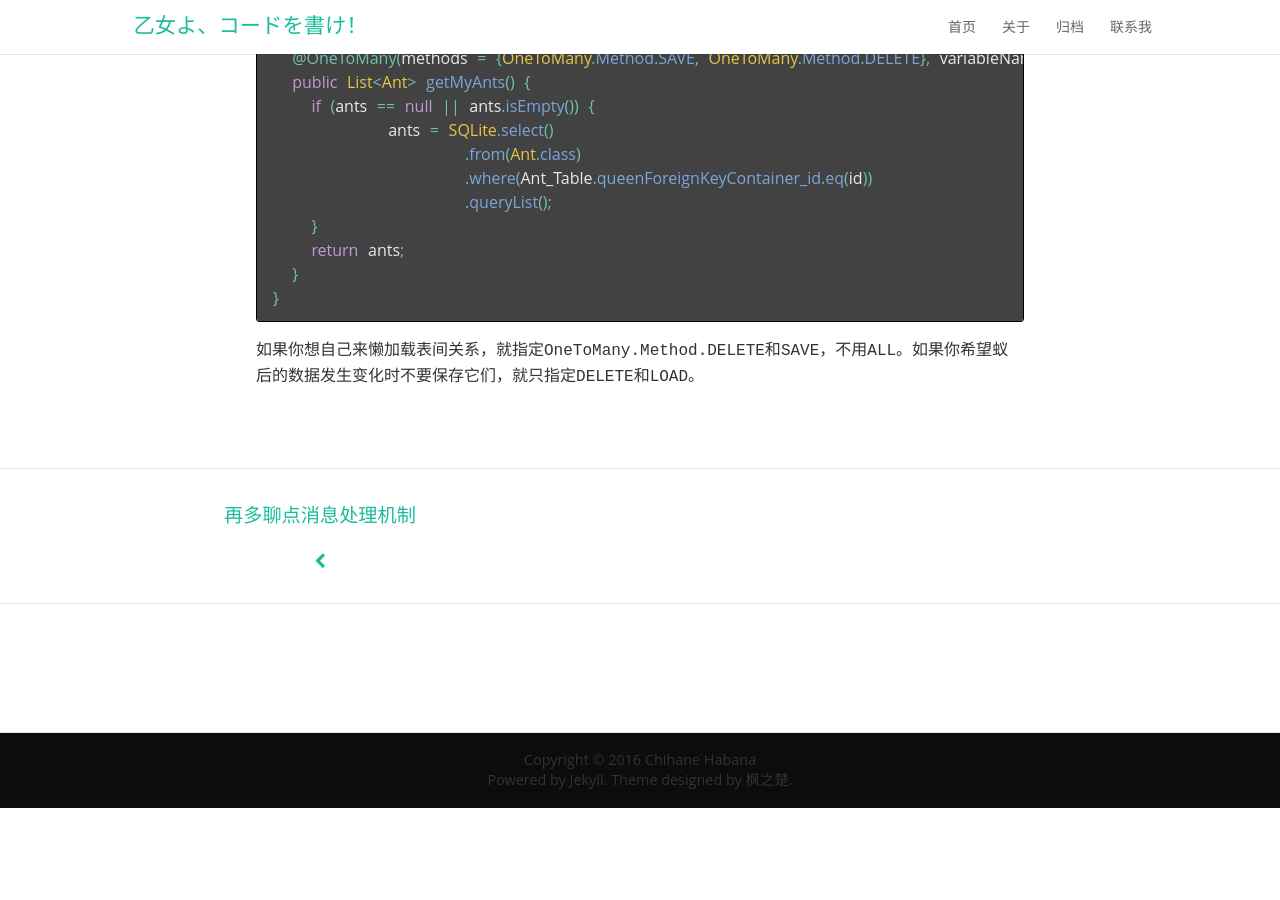
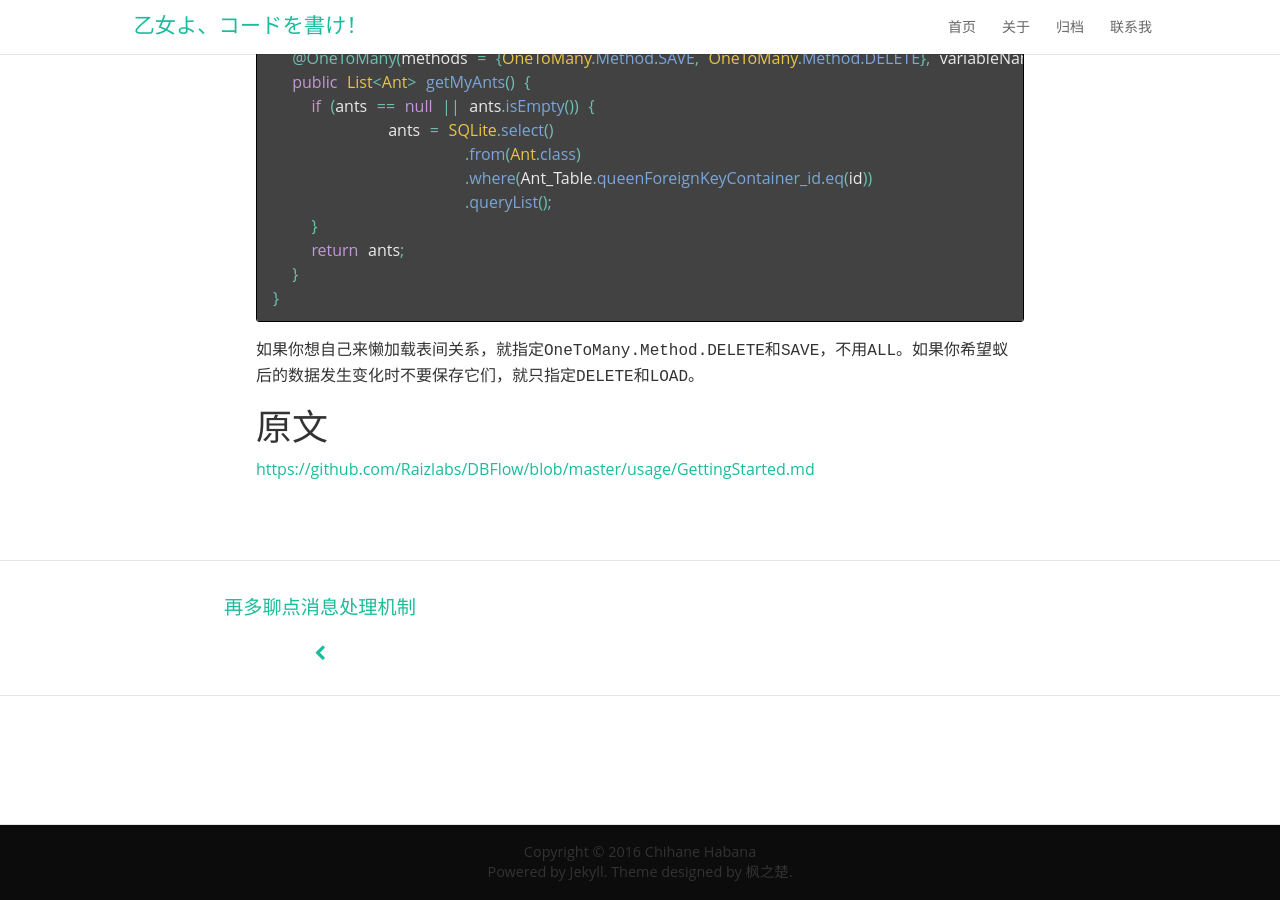
Before and after one commit to chihane/chihane.github.io, a Jekyll site: the page built from _posts/2016-04-16-dbflow-getting-started.md, in a window 1280 px wide and 900 px high, scrolled down 4524 px. Built offline with Jekyll 4.4.1, drawn with Linux system fonts in a browser that asks for light colours; nearby versions of some CDN libraries; some web fonts are replaced; comment, search, counter and statistics services are not loaded; before the commit the page ends 5332 px from its top, so only the background shows below that.

Commit message:
'补充'

````diff
--- a/_posts/2016-04-16-dbflow-getting-started.md
+++ b/_posts/2016-04-16-dbflow-getting-started.md
@@ -205,3 +205,7 @@ public class Queen extends BaseModel {
 ```
 
 如果你想自己来懒加载表间关系，就指定`OneToMany.Method.DELETE`和`SAVE`，不用`ALL`。如果你希望`蚁后`的数据发生变化时不要保存它们，就只指定`DELETE`和`LOAD`。
+
+## 原文
+
+<https://github.com/Raizlabs/DBFlow/blob/master/usage/GettingStarted.md>
````
Also changed, not shown: other parts of _posts/2016-04-16-dbflow-getting-started.md (+1 -1 lines).
